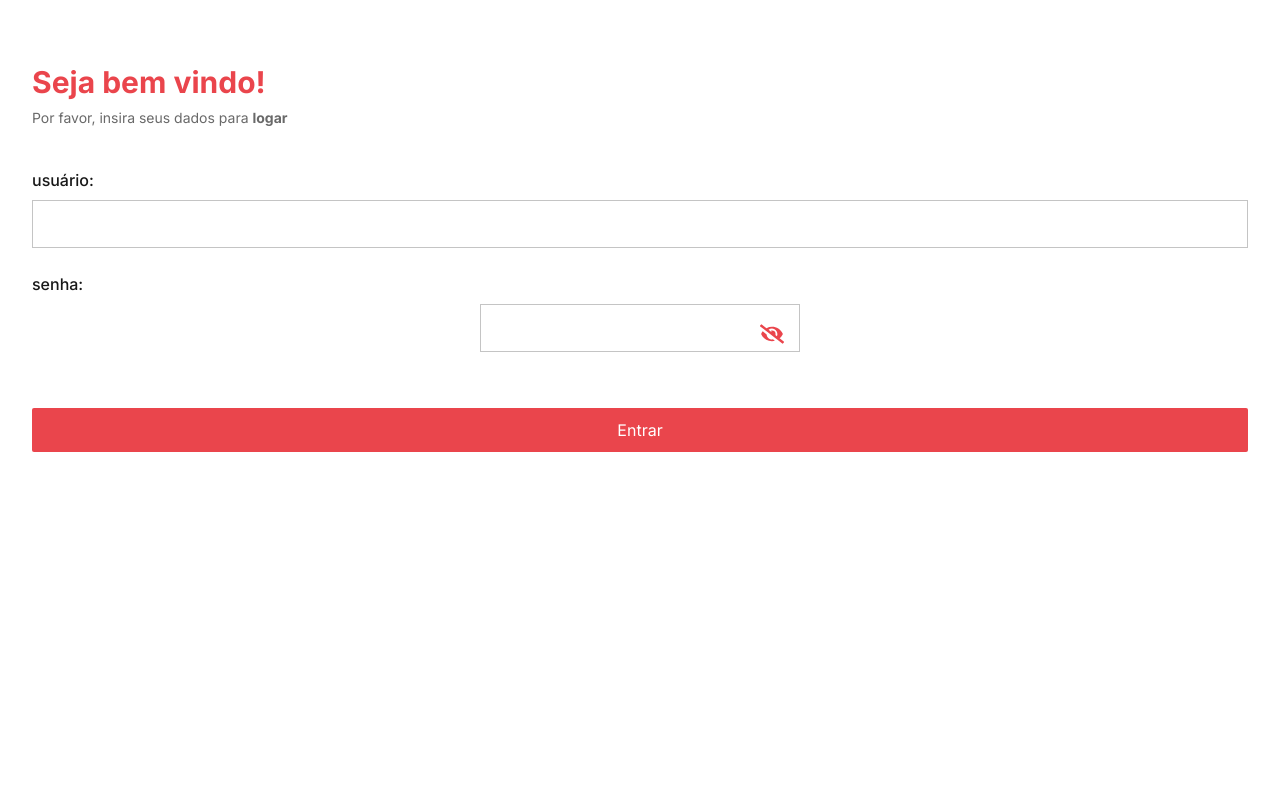
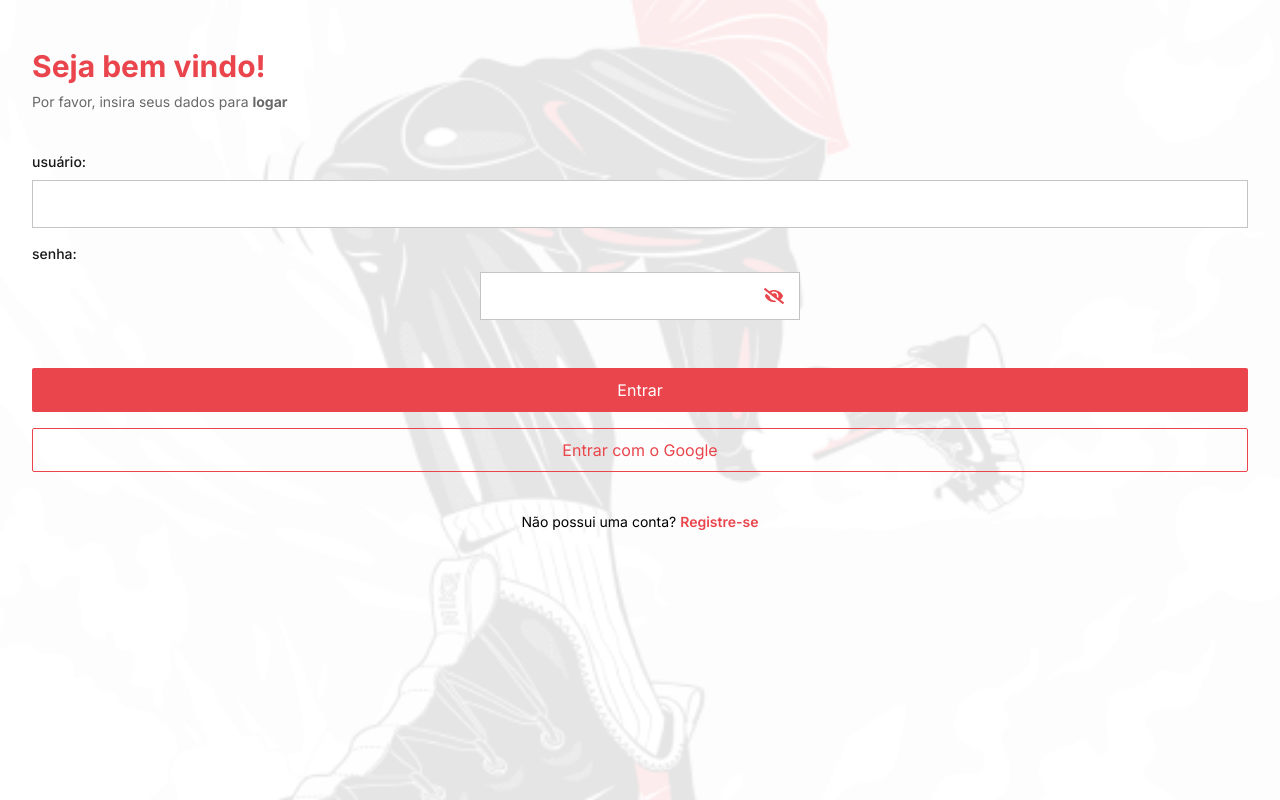
Before and after one commit to calvinsteixeira/login-page, a Next.js app: page / in a window 1280 px wide. Built offline with nearby package versions, Linux system fonts and the light colour scheme.

Commit message:
Adicionando novos estilos e criando variants para o button

```diff
--- a/app/globals.css
+++ b/app/globals.css
@@ -28,7 +28,7 @@
   }
 } */
 
-@layer components {
+@layer base {
   main {
     @apply px-8
   }
--- a/app/page.tsx
+++ b/app/page.tsx
@@ -6,6 +6,7 @@ import { yupResolver } from '@hookform/resolvers/yup';
 import * as yup from 'yup';
 import { ILoginForm } from '@/types/forms';
 import { Input, Button } from '@/components';
+import Image from 'next/image';
 
 const loginSchema = yup
   .object({
@@ -25,8 +26,8 @@ const LoginForm = (): React.ReactNode => {
   const submitLogin = (data: ILoginForm) => console.log(data);
 
   return (
-    <form className="space-y-12" onSubmit={handleSubmit(submitLogin)}>
-      <div className="space-y-4">
+    <form className="space-y-10" onSubmit={handleSubmit(submitLogin)}>
+      <div className="space-y-2">
         <Input.Root>
           <Input.Label text="usuário:" />
           <Input.Generic {...register('username')} />
@@ -46,15 +47,24 @@ const LoginForm = (): React.ReactNode => {
 
 export default function Home() {
   return (
-    <main className="flex min-h-screen flex-col items-center justify-between py-16">
-      <div className="w-full space-y-10">
+    <main className="flex w-full min-h-screen flex-col items-center py-12 overflow-hidden fixed">
+      <div className="w-full">
+        <Image className="opacity-10" src={'/right-side-image.png'} alt="imagem" fill objectFit="cover" />
+      </div>
+      <div className="relative w-full space-y-10">
         <div className="space-y-2">
           <h1 className="text-3xl font-bold text-left text-primary">Seja bem vindo!</h1>
           <p className="text-muted text-sm">
             Por favor, insira seus dados para <span className="font-bold">logar</span>
           </p>
         </div>
-        <LoginForm />
+        <div className='space-y-4'>
+          <LoginForm />
+          <Button mode="outlined" btntext="Entrar com o Google" />
+        </div>
+        <p className="text-sm text-center mt-10">
+          Não possui uma conta? <span className="text-primary font-semibold">Registre-se</span>
+        </p>
       </div>
     </main>
   );
--- a/components/Actions/Button.tsx
+++ b/components/Actions/Button.tsx
@@ -1,25 +1,37 @@
-import React from "react";
-import { AiOutlineLoading3Quarters } from "@/icons";
+import React from 'react';
+import { AiOutlineLoading3Quarters } from '@/icons';
+import { cva, type VariantProps } from 'class-variance-authority';
 
-interface IButton extends React.ButtonHTMLAttributes<HTMLButtonElement> {
+const buttonVariants = cva(
+  'w-full h-11 rounded-sm flex justify-center items-center', // Classes base
+  {
+    variants: {
+      mode: {
+        default: 'bg-primary text-primary-foreground',
+        outlined: 'bg-transparent text-primary border border-primary',
+      },
+      loading: {
+        true: 'opacity-65 disabled',
+        false: '',
+      },
+    },
+    defaultVariants: {
+      mode: 'default',
+      loading: false,
+    },
+  }
+);
+
+interface IButton extends React.ButtonHTMLAttributes<HTMLButtonElement>, VariantProps<typeof buttonVariants> {
   btntext: string;
+  mode?: 'default' | 'outlined';
   loading?: boolean;
 }
 
-export default function Button(props: IButton) {
+export default function Button({ mode, loading, ...props }: IButton) {
   return (
-    <button
-      disabled={props.loading}
-      className={`w-full ${props.loading ? 'opacity-65' : ''} bg-primary text-primary-foreground h-11 rounded-sm flex justify-center items-center`}
-      {...props}
-    >
-      {props.loading ? (
-        <AiOutlineLoading3Quarters className="self-center text-primary-foreground animate-spin" />
-      ) : (
-        props.btntext
-      )}
+    <button disabled={loading} className={buttonVariants({ mode, loading })} {...props}>
+      {loading ? <AiOutlineLoading3Quarters className="self-center text-primary-foreground animate-spin" /> : props.btntext}
     </button>
   );
 }
-
-// ${props.loading ? 'animate-spin' : ''}
--- a/components/inputs/Input/Label/Label.tsx
+++ b/components/inputs/Input/Label/Label.tsx
@@ -6,6 +6,6 @@ interface ILabel {
 
 export default function Label(props: ILabel) {
   return (
-    <label className="text-label font-medium">{props.text}</label>
+    <label className="text-label text-sm font-medium">{props.text}</label>
   )
 }
--- a/components/inputs/Input/Password/Password.tsx
+++ b/components/inputs/Input/Password/Password.tsx
@@ -19,9 +19,9 @@ function Password(props: IPassword, ref: React.Ref<HTMLInputElement>) {
         className="w-full h-12 border-border focus:border-primary outline-none border-[1px] px-3"
       />
       {isPasswordVisible ? (
-        <FaEye onClick={togglePasswordVisibility} className="text-2xl self-center text-primary absolute inset-y-0 right-4 top-3 items-center" />
+        <FaEye onClick={togglePasswordVisibility} className="text-xl text-primary absolute inset-y-0 right-4 my-auto" />
       ) : (
-        <FaEyeSlash onClick={togglePasswordVisibility} className="text-2xl self-center text-primary absolute inset-y-0 right-4 top-3 items-center" />
+        <FaEyeSlash onClick={togglePasswordVisibility} className="text-xl text-primary absolute inset-y-0 right-4 my-auto" />
       )}
     </div>
   );
--- a/package.json
+++ b/package.json
@@ -10,6 +10,7 @@
   },
   "dependencies": {
     "@hookform/resolvers": "^3.9.0",
+    "class-variance-authority": "^0.7.0",
     "next": "14.2.5",
     "react": "^18",
     "react-dom": "^18",
```
Also changed, not shown: public/right-side-image.png (added), 1 other file (tests, documents, lock files or other folders).
